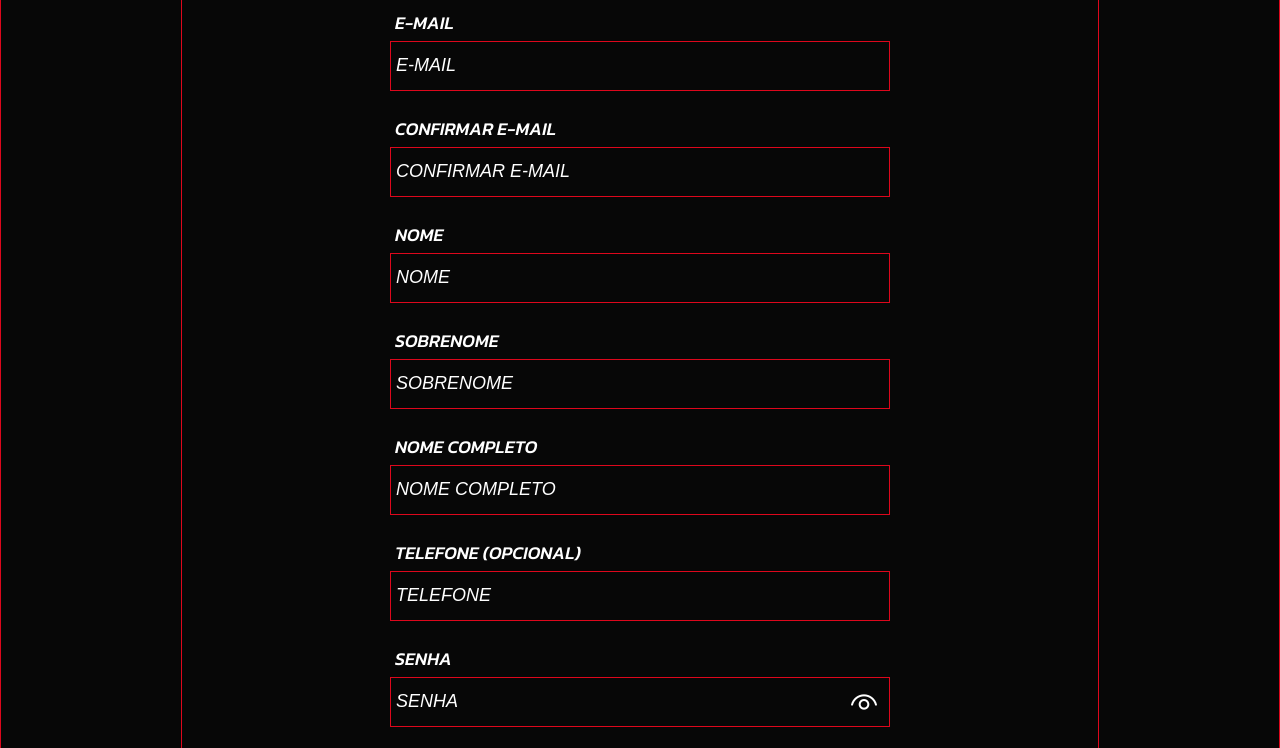
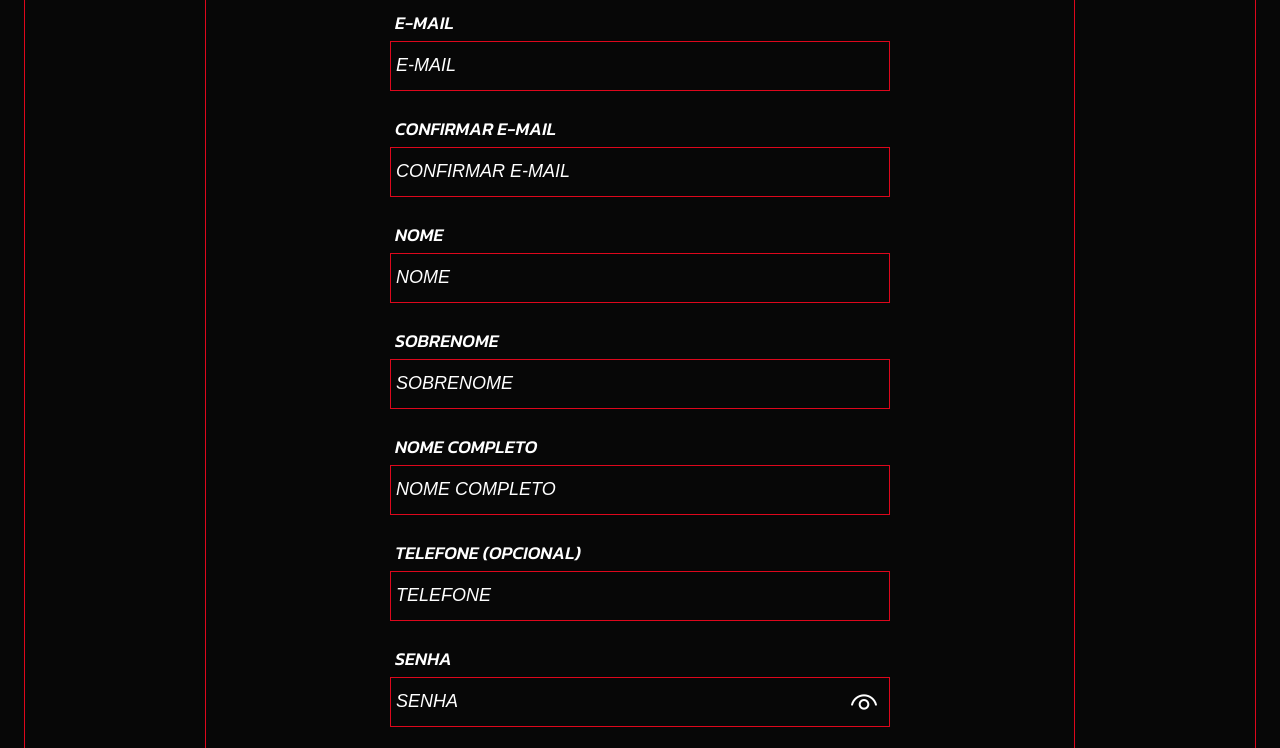
Before and after one commit to HasegawaTaizou/projeto-usinagem, a plain HTML site: page change-data.html in a window 1280 px wide. Shown: the part 136-884 px from the top of the page. Drawn offline with Linux system fonts and the light colour scheme.

Commit message:
change data fixed

```diff
--- a/css/change-data-style.css
+++ b/css/change-data-style.css
@@ -1,5 +1,4 @@
 body {
-  max-width: 1440px;
   font-family: "Kanit", sans-serif;
   font-style: italic;
   font-weight: 300;
@@ -8,9 +7,14 @@ body {
   border-left: 1px solid var(--color-red);
   border-right: 1px solid var(--color-red);
   padding: 0px 180px;
+  display: flex;
+  flex-direction: column;
+  justify-content: center;
+  margin: 0px 24px;
 }
 
 header {
+  max-width: 1440px;
   width: fit-content;
 }
 
@@ -21,6 +25,11 @@ header {
 .subtitle {
   font-size: 2rem;
   text-align: end;
+}
+
+main {
+  width: 100%;
+  max-width: 1440px;
 }
 
 .form-container {
```
